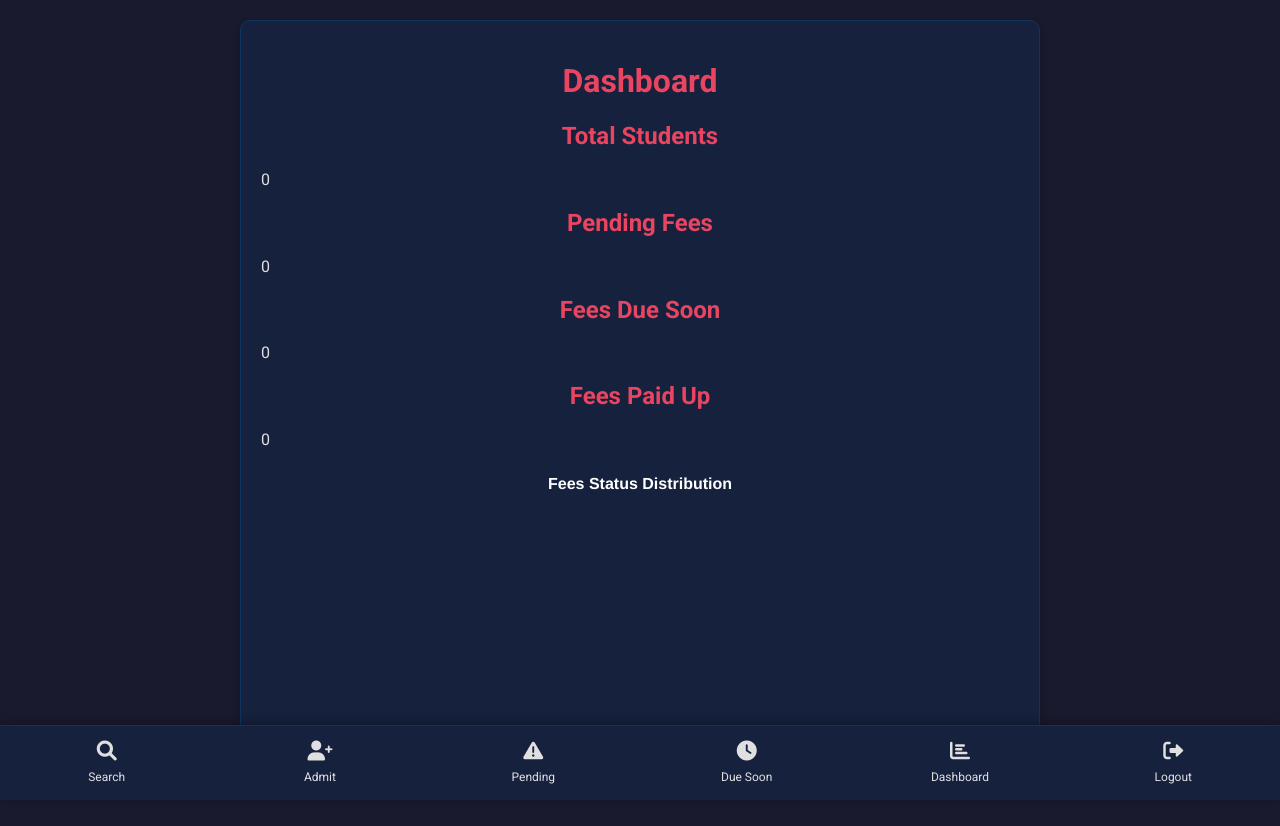
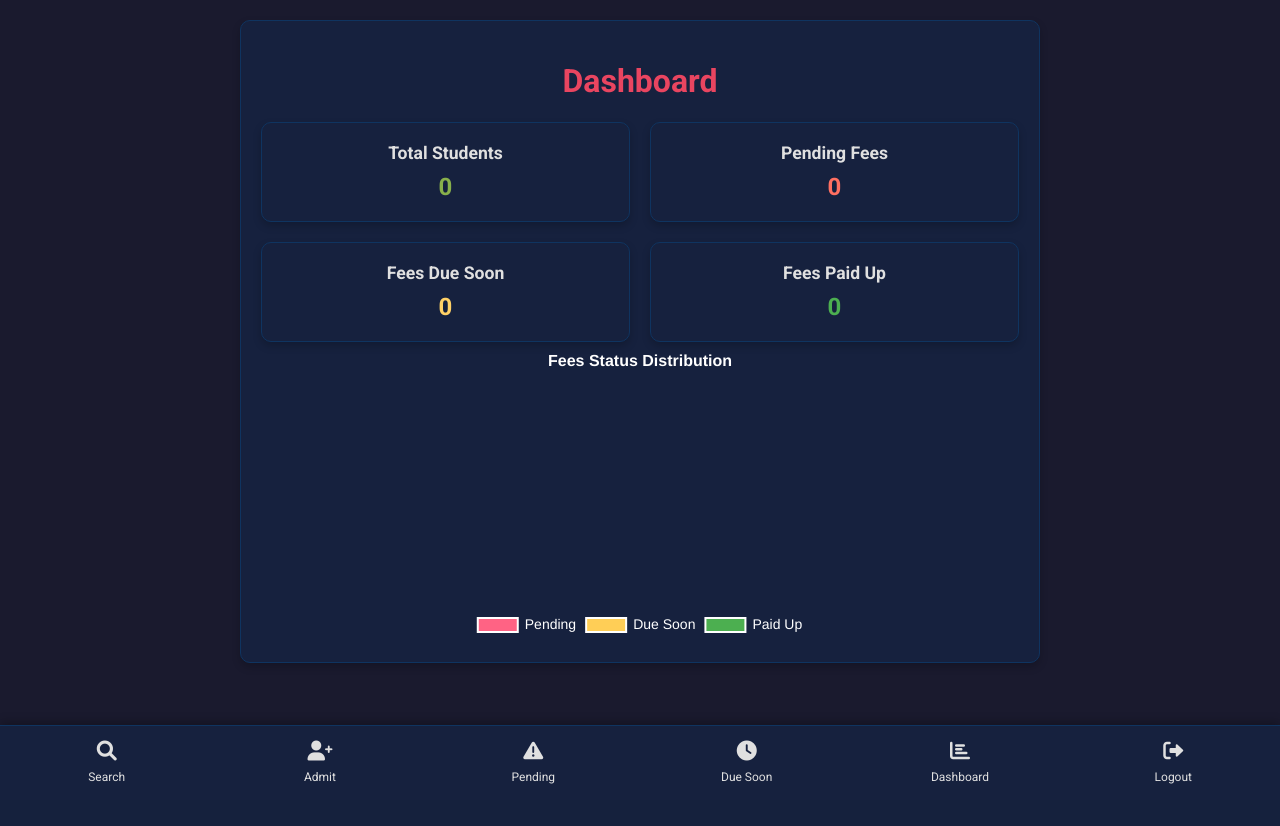
Before and after one commit to bahshat/Maktab-Django, a Django app: page /dashboard/ in a window 1280 px wide. Shown: the top 826 px of the page. After the commit the page ends 784 px from the top, so only its background shows below. Run offline with Django 5.2, Linux system fonts and the light colour scheme; the visitor is signed in with stand-in values (Sample User, id 1); data that the repository does not hold is empty.

Commit message:
Dashboard Enhancements tiles added for metrics

```diff
--- a/students/templates/students/base.html
+++ b/students/templates/students/base.html
@@ -220,6 +220,52 @@
             color: var(--accent-pink);
         }
 
+        /* Dashboard specific styles */
+        .analytics-grid {
+            display: grid;
+            grid-template-columns: repeat(2, 1fr); /* Forces two columns */
+            gap: 20px;
+            margin-top: 20px;
+        }
+
+        .analytics-card {
+            background-color: var(--card-dark);
+            border-radius: 10px;
+            padding: 20px;
+            box-shadow: 0 4px 8px rgba(0, 0, 0, 0.2);
+            border: 1px solid var(--border-color);
+            text-align: center;
+        }
+
+        .analytics-card h2 {
+            color: var(--text-light);
+            font-size: 1.1em;
+            margin-top: 0;
+            margin-bottom: 10px;
+        }
+
+        .analytics-card p {
+            font-size: 1.5em; /* Reduced font size */
+            font-weight: bold;
+            margin: 0;
+        }
+
+        .analytics-card.total-students p {
+            color: #88B04B; /* Greenish */
+        }
+
+        .analytics-card.pending-fees p {
+            color: #FF6F61; /* Reddish */
+        }
+
+        .analytics-card.due-soon-fees p {
+            color: #FFD166; /* Yellowish */
+        }
+
+        .analytics-card.paid-up-fees p {
+            color: #4CAF50; /* Darker Green */
+        }
+
         canvas {
             max-width: 100%;
             height: auto;
```
